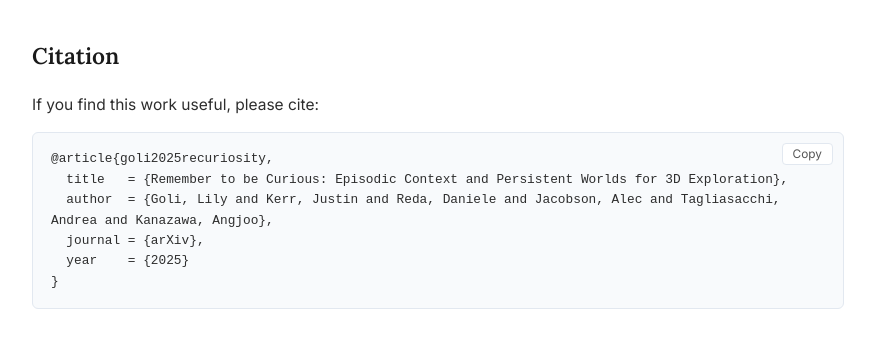
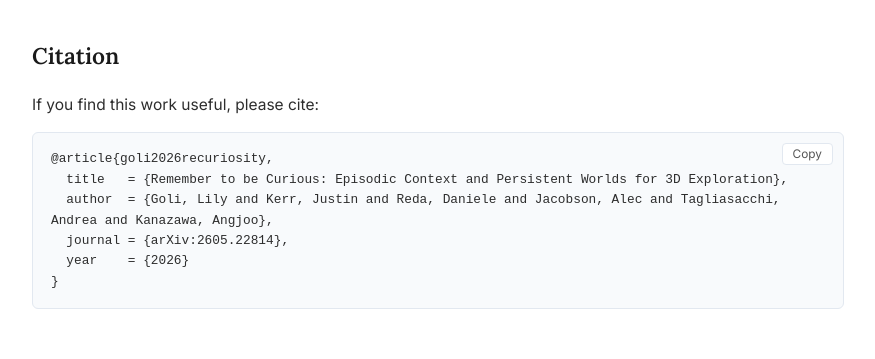
Before and after one commit to recuriosity/recuriosity.github.io, a plain HTML site: page index.html in a window 1280 px wide. Shown: the part 11180-11539 px from the top of the page, without its empty margins (202-1077 px from the left). Drawn offline with nearby package versions, Linux system fonts and the light colour scheme.

Commit message:
Update index.html

```diff
--- a/index.html
+++ b/index.html
@@ -937,11 +937,11 @@
   <div id="citation" class="section">
     <h2>Citation</h2>
     <p>If you find this work useful, please cite:</p>
-    <div class="citation-block" id="bibtex-block">@article{goli2025recuriosity,
+    <div class="citation-block" id="bibtex-block">@article{goli2026recuriosity,
   title   = {Remember to be Curious: Episodic Context and Persistent Worlds for 3D Exploration},
   author  = {Goli, Lily and Kerr, Justin and Reda, Daniele and Jacobson, Alec and Tagliasacchi, Andrea and Kanazawa, Angjoo},
-  journal = {arXiv},
-  year    = {2025}
+  journal = {arXiv:2605.22814},
+  year    = {2026}
 }<button class="copy-btn" onclick="copyBibtex()">Copy</button></div>
   </div>
 
```
